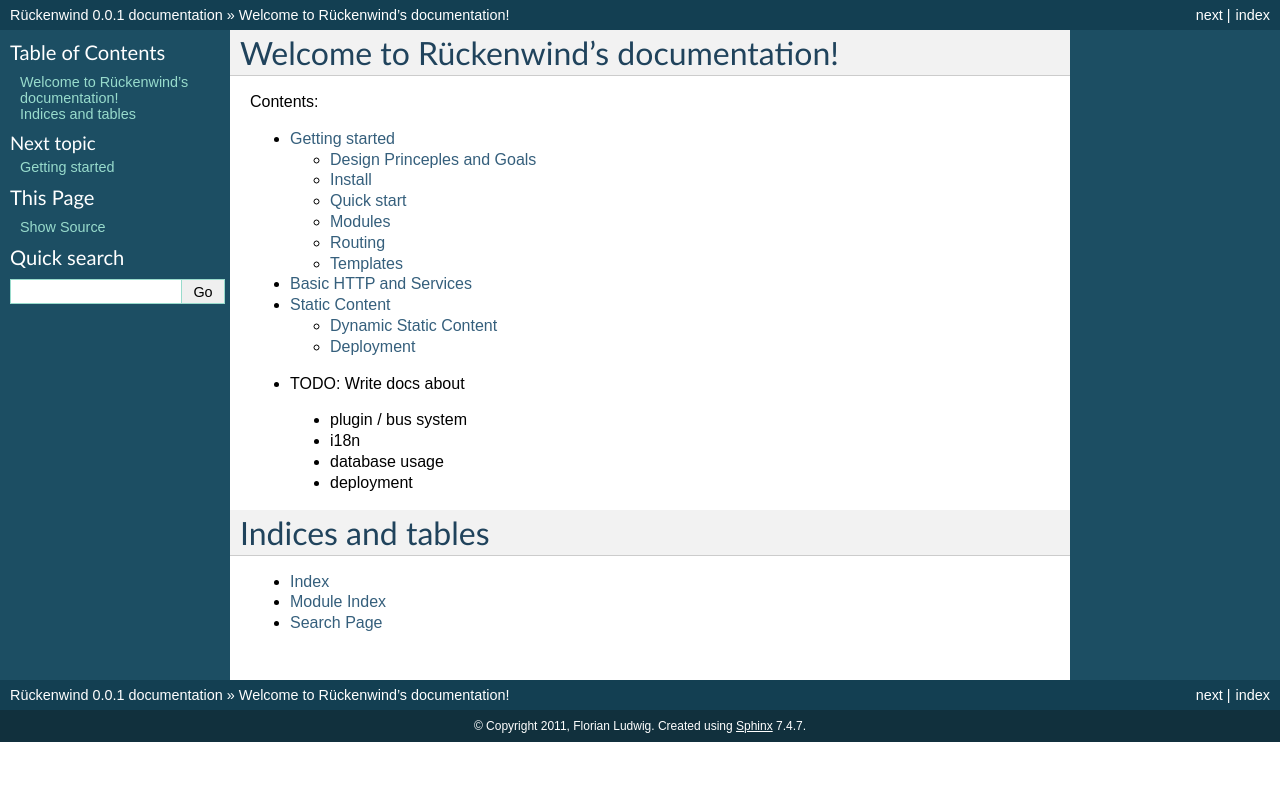
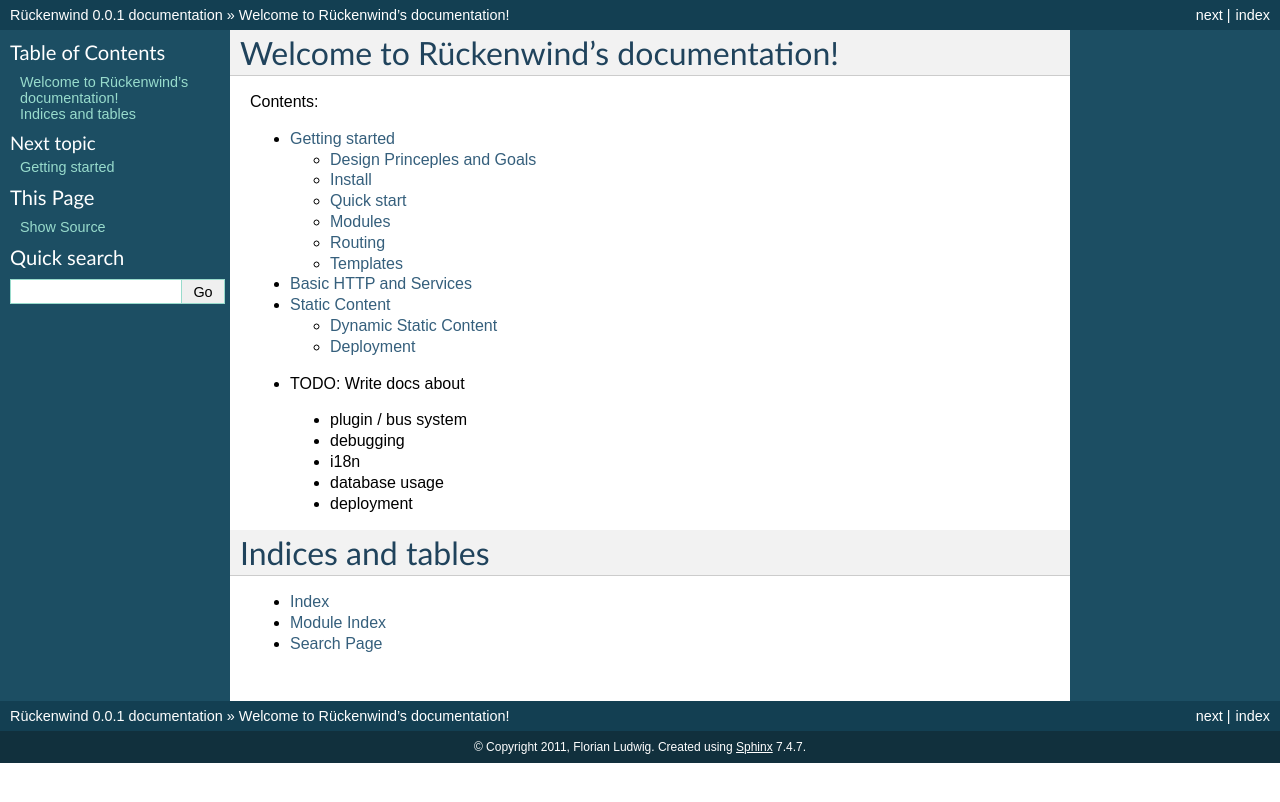
Before and after one commit to FlorianLudwig/rueckenwind, a Sphinx documentation site: the page built from sphinx/index.rst, in a window 1280 px wide. Shown: the top 802 px of the page. Built offline with Sphinx 7.4.7, drawn with Linux system fonts in a browser that asks for light colours.

Commit message:
add "debugging" to docs todo

```diff
--- a/sphinx/index.rst
+++ b/sphinx/index.rst
@@ -14,6 +14,7 @@
 
 * TODO: Write docs about
  * plugin / bus system
+ * debugging
  * i18n
  * database usage
  * deployment
```
